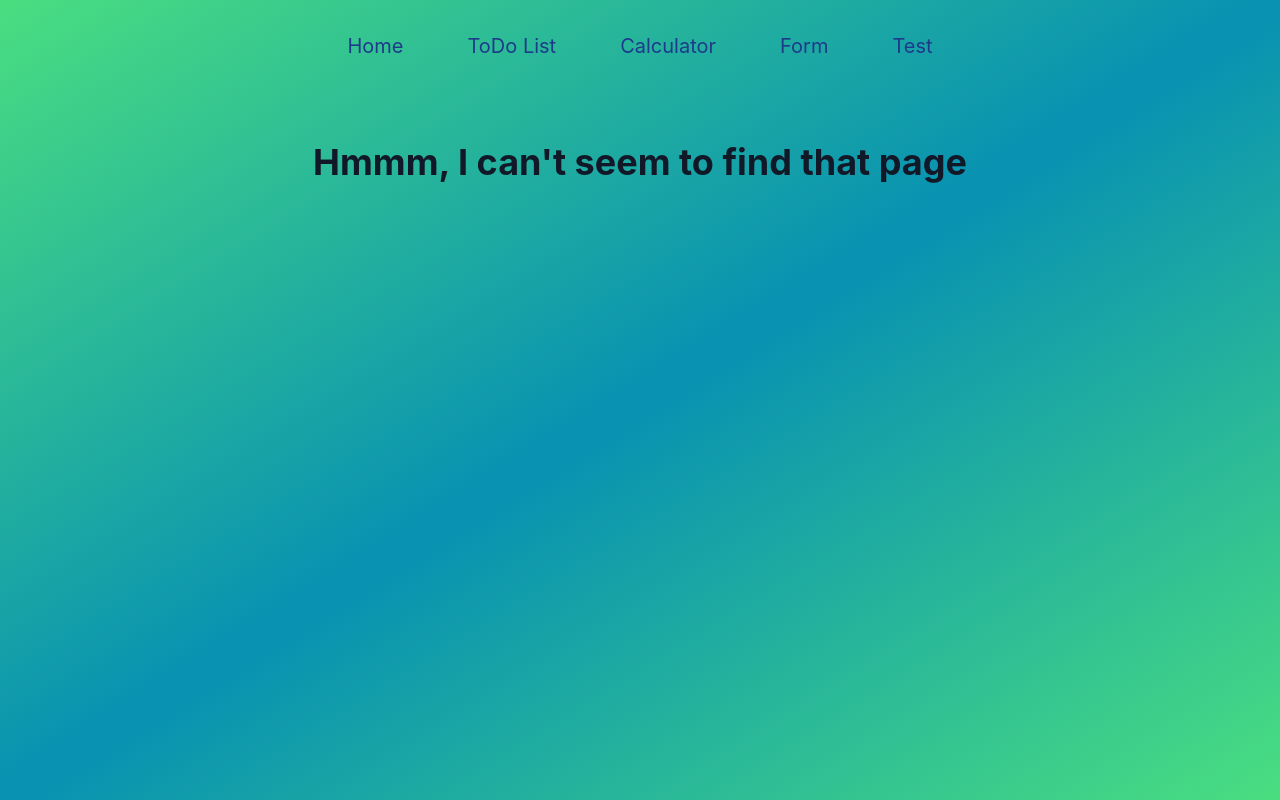
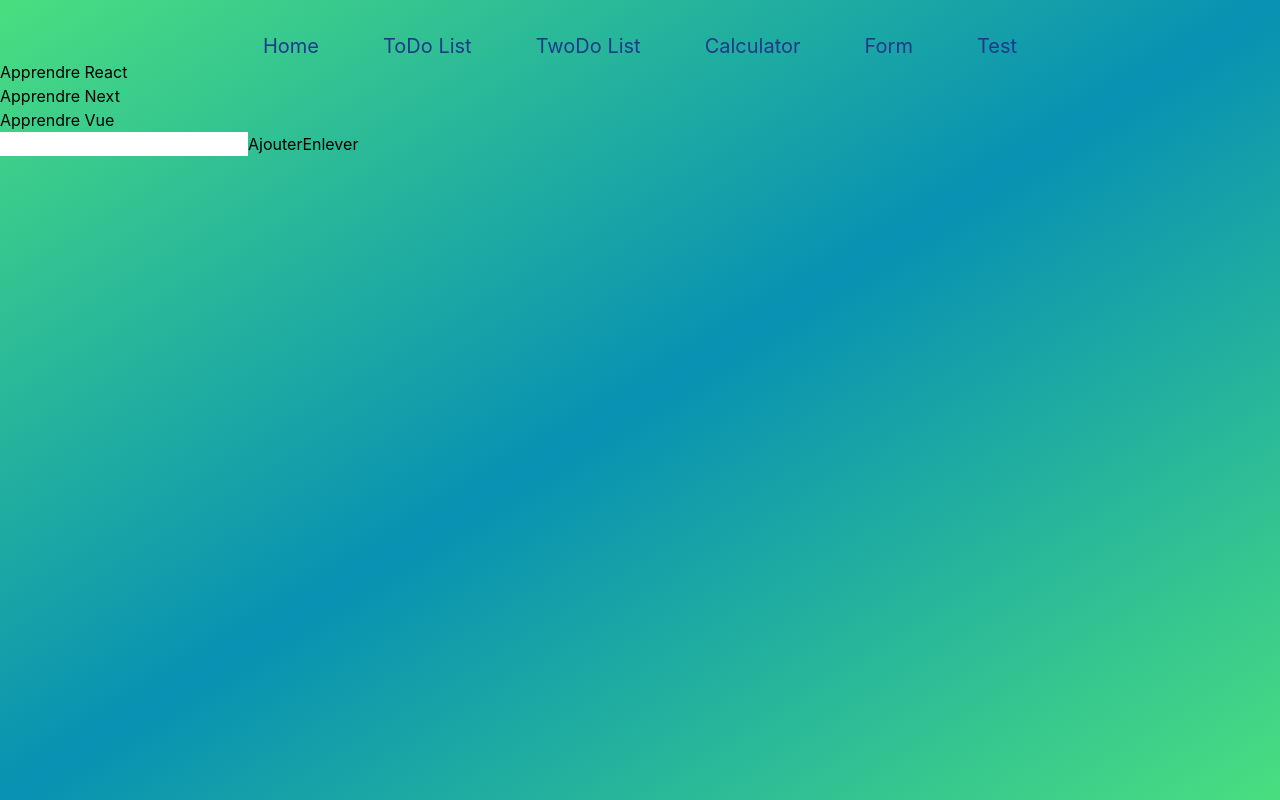
Before and after one commit to Leerlandais/react-tw, a React (Create React App) app: page /todo2 in a window 1280 px wide. Built offline with nearby package versions, Linux system fonts and the light colour scheme.

Commit message:
new version of todo started

```diff
--- a/src/App.js
+++ b/src/App.js
@@ -5,6 +5,7 @@ import PageHome from './pages/PageHome';
 import PageErr404 from "./pages/PageErr404";
 import NavBar from "./components/NavBar";
 import PageTodo from "./pages/PageTodo";
+import PageTodo2 from "./pages/PageTodo2";
 import PageCalc from "./pages/PageCalc";
 import PageForm from "./pages/PageForm"
 import PageTest from "./pages/PageTest";
@@ -17,6 +18,7 @@ function App(props) {
           <Routes>
               <Route path="/" element={<PageHome />} />
               <Route path="/todo" element={<PageTodo />} />
+              <Route path="/todo2" element={<PageTodo2 />} />
               <Route path="/calc" element={<PageCalc />} />
               <Route path="/form" element={<PageForm />} />
               <Route path="/test" element={<PageTest />} />
--- a/src/components/NavBar.jsx
+++ b/src/components/NavBar.jsx
@@ -5,6 +5,7 @@ return (
         <ul className="navbar-nav text-center pt-8 flex justify-center text-blue-900">
             <Link linkTo="/" linkName="Home"/>
             <Link linkTo="/todo" linkName="ToDo List"/>
+            <Link linkTo="/todo2" linkName="TwoDo List"/>
             <Link linkTo="/calc" linkName="Calculator"/>
             <Link linkTo="/form" linkName="Form"/>
             <Link linkTo="/test" linkName="Test"/>
--- /dev/null
+++ b/src/pages/PageTodo2.jsx
@@ -0,0 +1,50 @@
+import { useState, useEffect } from 'react';
+
+function ToDoList2() {
+    const [items, setItems] = useState(['']);
+    const [newItem, setNewItem ] = useState('');
+    const [error, setError ] = useState('');
+
+    //Simuler la récupération de données avec useEffect
+    useEffect(() => {
+        setTimeout(() => {
+            setItems(['Apprendre React', 'Apprendre Next', 'Apprendre Vue']);
+        }, 5000);
+    }, []);
+
+    const addItem = () => {
+        if (newItem.trim() === '') {
+            setError("Vous ne pouvez pas ajouter une tâche vide");
+            return;
+        }
+        setItems([...items, newItem]);
+        setNewItem('');
+        setError('');
+    };
+    const removeLastItem = () => {
+        if (items.length > 0) {
+            setItems(items.slice(0, items.length - 1));
+        }
+    };
+
+    return (
+        <div>
+            <ul>
+                {items.length < 2 ? <p>chargement des tâches</p> :
+                    items.map((item, index) => (
+                        <li key={index}>{item}</li>
+                    ))}
+            </ul>
+            <input
+                type="text"
+                value={newItem}
+                onChange={(e) => setNewItem(e.target.value)}
+            />
+            {error && <p style={{color: 'red'}}>{error}</p>}
+            <button onClick={addItem}>Ajouter</button>
+            <button onClick={removeLastItem}>Enlever</button>
+        </div>
+    );
+}
+
+export default ToDoList2
```
